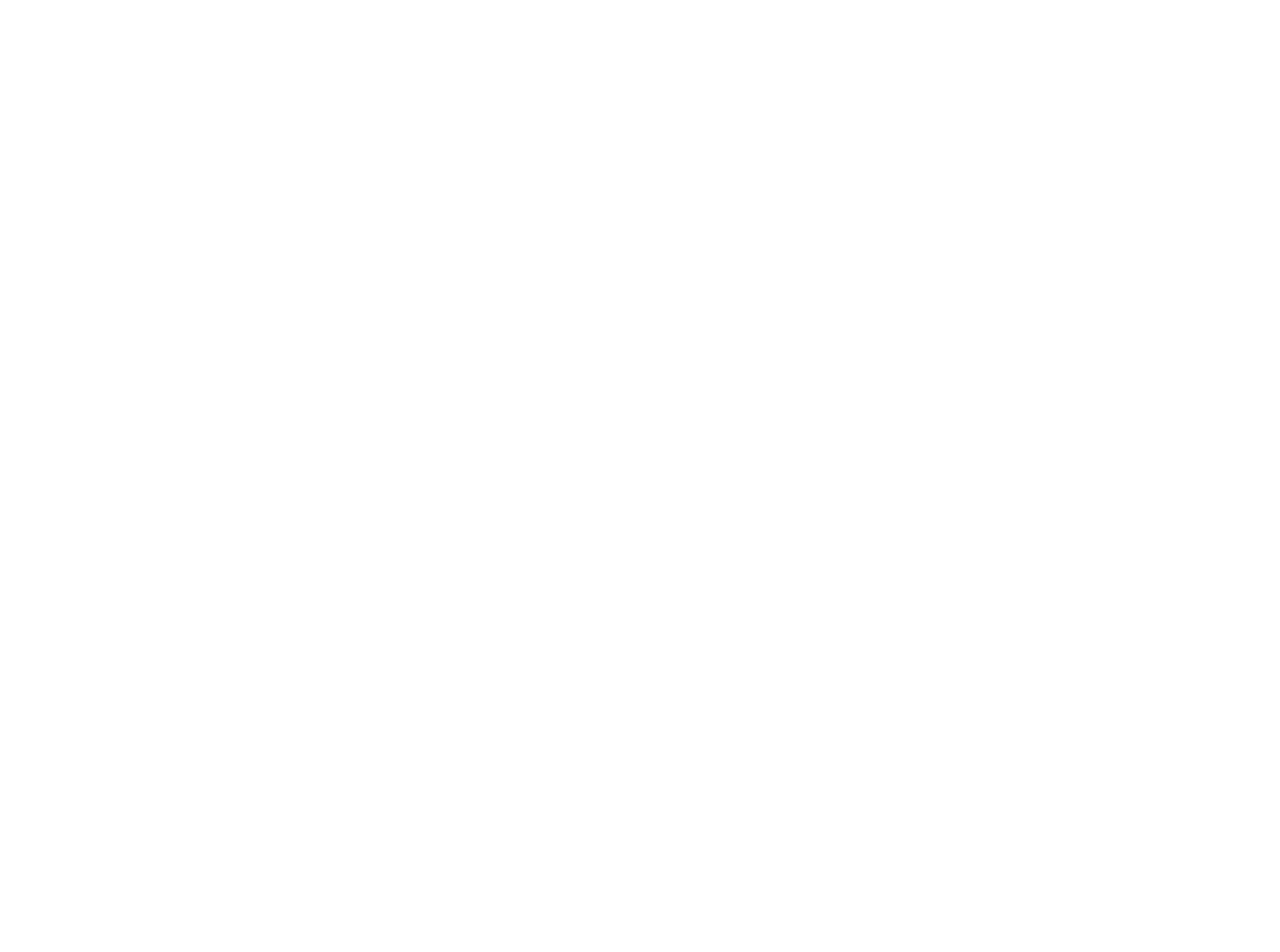
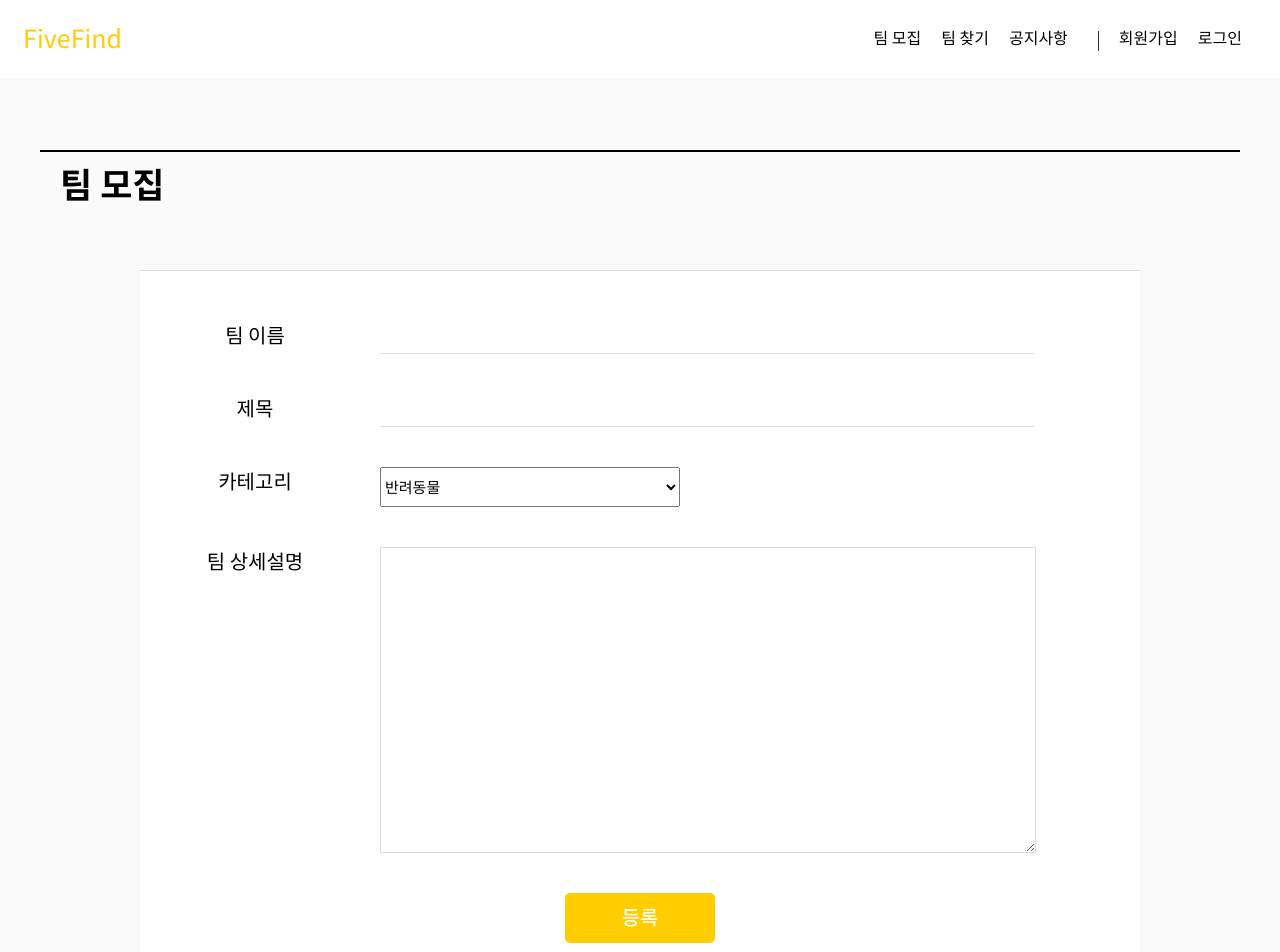
Before and after one commit to kye8524/FiveFind, a React (Create React App) app in the folder FiveFind_front/fivefind/: page /recruit in a window 1280 px wide. Shown: the top 952 px of the page. Before the commit the page ends 800 px from the top, so only its background shows below. Built offline with nearby package versions, Linux system fonts and the light colour scheme.

Commit message:
[feat] team recruit, team detail page

```diff
--- a/FiveFind_front/fivefind/src/App.js
+++ b/FiveFind_front/fivefind/src/App.js
@@ -9,6 +9,8 @@
 import NoticePage from "./pages/notice/notice_page";
 import NoticeDetail from "./pages/notice_detail/notice_detail";
 import TeamList from "./pages/team_list/team_list";
+import TeamRecruit from "./pages/team_recruit/team_recruit";
+import TeamDetail from "./pages/team_detail/team_detail";
 
 
 
@@ -23,6 +25,8 @@
             <Route path='/notice' component={NoticePage}/>
             <Route path='/notice_detail/:noticeSeq' component={NoticeDetail} />
             <Route path='/list' component={TeamList}/>
+            <Route path='/recruit' component={TeamRecruit}/>
+            <Route path='/list_detail' component={TeamDetail}/>
         </div>
     );
   }
--- /dev/null
+++ b/FiveFind_front/fivefind/src/components/Category/Category.jsx
@@ -0,0 +1,18 @@
+import React, {Component} from "react"
+import {Link, Route, withRouter} from 'react-router-dom';
+
+class Category extends Component{
+    render() {
+        return(
+            <div className="category">
+                <ul className="category_box">
+                    <li className="category_text">전체</li>
+                    <li className="category_text">코딩</li>
+                    <li className="category_text">어쩌구</li>
+                </ul>
+            </div>
+        )
+    }
+}
+
+export default Category;
--- a/FiveFind_front/fivefind/src/components/Header/Header.jsx
+++ b/FiveFind_front/fivefind/src/components/Header/Header.jsx
@@ -41,8 +41,8 @@
             <div className="header">
                 <Link to={'/'}><div className="header_title">FiveFind</div></Link>
                 <ul className="header_box">
-                    <li className="header_box_text">팀 모집</li>
-                    <li className="header_box_text"><Link to="/list">팀 찾기</Link></li>
+                    <li className="header_box_text"><Link to='/recruit'>팀 모집</Link></li>
+                    <li className="header_box_text"><Link to='/list'>팀 찾기</Link></li>
                     <li className="header_box_text"><Link to='/notice'>공지사항</Link></li>
                     <li className="header_box_bar" />
                     <li className="header_box_text">{!(this.state.token) ? <Link to ="/join"><div className='header-top-login-text'>회원가입</div></Link> : <Link to="/mypage"><div>마이페이지</div></Link>}</li>
--- a/FiveFind_front/fivefind/src/pages/notice/notice_page.css
+++ b/FiveFind_front/fivefind/src/pages/notice/notice_page.css
@@ -140,6 +140,7 @@
     display: flex;
     flex-direction: row;
     width: 1000px;
+    margin-left: 200px;
 }
 
 
--- a/FiveFind_front/fivefind/src/pages/notice/notice_page.jsx
+++ b/FiveFind_front/fivefind/src/pages/notice/notice_page.jsx
@@ -87,12 +87,6 @@
                     <div className="orderPage_line" />
                     <div className="orderPage__title">Notice</div>
                     <div className="orderPage__main">
-                        <div className="noticePage-nav">
-                            <div className="noticePage-nav-side">
-                                <Link to='/notice'><div className="noticePage-nav-text">공지</div></Link>
-                                <Link to='/event'><div className="noticePage-nav-text">이벤트</div></Link>
-                            </div>
-                        </div>
                         <div>
                             <div className='notice-info-head'>
                                 <div className='notice-info-title'>공지사항</div>
--- a/FiveFind_front/fivefind/src/pages/notice_detail/notice_detail.jsx
+++ b/FiveFind_front/fivefind/src/pages/notice_detail/notice_detail.jsx
@@ -42,13 +42,6 @@
                     <div className="orderPage_line" />
                     <div className="orderPage__title">Notice</div>
                     <div className="orderPage__main">
-
-                        <div className="noticePage-nav">
-                            <div className="noticePage-nav-side">
-                                <Link to='/notice'><div className="noticePage-nav-text">공지</div></Link>
-                                <Link to='/event'><div className="noticePage-nav-text">이벤트</div></Link>
-                            </div>
-                        </div>
                         <div>
                             <div className='order_info_title'>공지사항</div>
                             <div className='notice-info'>
--- /dev/null
+++ b/FiveFind_front/fivefind/src/pages/team_detail/team_detail.css
@@ -0,0 +1,58 @@
+.detail{
+    display: flex;
+    flex-direction: column;
+    align-items: center;
+}
+
+.detail_container{
+    width: 1000px;
+    margin: 150px 0;
+}
+
+.detail_title{
+    font-size: 35px;
+    font-weight: bold;
+    padding-bottom: 50px;
+    border-bottom: 1px solid #DDDDDD;
+}
+
+.detail_box{
+    display: flex;
+    flex-direction: row;
+    justify-content: flex-end;
+}
+
+.detail_box_title{
+    font-size: 20px;
+    font-weight: 400;
+    padding: 0 20px;
+    color: #918e8e;
+}
+
+.detail_box_text{
+    font-size: 20px;
+}
+
+.detail_text{
+    height: 300px;
+    margin: 20px 0;
+    border-top: 1px solid #DDDDDD;
+    border-bottom: 1px solid #DDDDDD;
+    padding: 30px 0;
+    text-align: left;
+    font-size: 17px;
+}
+
+.detail_btn{
+    display: flex;
+    justify-content: center;
+    align-items: center;
+    margin: 0px auto;
+    width: 150px;
+    height: 50px;
+    background-color: #ffcd00;
+    font-size: 18px;
+    color: white;
+    font-weight: 500;
+    border-radius: 5px;
+}
--- /dev/null
+++ b/FiveFind_front/fivefind/src/pages/team_detail/team_detail.jsx
@@ -0,0 +1,38 @@
+import React, {Component} from "react"
+import {Link, Route, withRouter} from 'react-router-dom';
+import Header from "../../components/Header/Header";
+import SideNav from "../../components/SideNav/SideNav";
+import Footer from "../../components/Footer/Footer";
+import People from "../../img/people.svg";
+import './team_detail.css';
+import  '../team_list/team_list.css';
+
+
+class TeamDetail extends Component{
+    render() {
+        return(
+            <div className="detail">
+                <Header/>
+                <div className="detail_container">
+                    <div className="detail_title">제목ㅇㅇㅇㅇㅇㅇㅇㅇㅇㅇ</div>
+                 <ul className="detail_box">
+                     <li className="detail_box_title">팀 이름</li>
+                     <li className="detail_box_text">ㅇㅇㅇㅇㅇ</li>
+                 </ul>
+                    <ul className="detail_box">
+                        <li className="detail_box_title">카테고리</li>
+                        <li className="detail_box_text">ㅇㅇㅇㅇㅇ</li>
+                    </ul>
+                    <div className="detail_text">
+                        K-Pop 팬덤 프로듀서 플랫폼<br/>
+                        2012년 음악전문 크라우드펀딩 플랫폼으로 시작한 '뮤직킹'은 2015년 글로벌 K-Pop 체험 프로그램 '킹 스튜디오'에 이어 2022년 10주년을 앞두고 K-Pop 팬덤 프로듀서 플랫폼을 준비하고 있습니다.
+                    </div>
+                    <Link to="/list"><button className="detail_btn">목록으로</button></Link>
+                </div>
+                <Footer/>
+            </div>
+        )
+    }
+}
+
+export default TeamDetail;
--- /dev/null
+++ b/FiveFind_front/fivefind/src/pages/team_recruit/team_recruit.css
@@ -0,0 +1,67 @@
+input{
+    border:0;
+    outline: 0;
+}
+
+
+.recruit_container{
+    display: flex;
+    flex-direction: column;
+    width: 1000px;
+    justify-content: center;
+    align-items: flex-start;
+    background-color: white;
+    border-top: 1px solid #DDDDDD;
+    border-bottom: 1px solid #DDDDDD;
+    margin-bottom: 50px;
+    margin-top: 30px;
+    padding-top: 30px;
+}
+
+.recruit_box{
+    display: flex;
+    flex-direction: row;
+    margin: 20px 0;
+}
+.recruit_box_title{
+    font-size: 20px;
+    width: 150px;
+    line-height: 30px;
+}
+
+.recruit_box_text{
+    margin-left: 50px;
+    border-bottom: 1px solid #DDDDDD;
+    width: 650px;
+    height: 30px;
+    font-size: 18px;
+
+}
+.recruit_box_category{
+    margin-left: 50px;
+    width: 300px;
+    height: 40px;
+    font-size: 15px;
+}
+.recruit_box_textbox{
+    margin-left: 50px;
+    border: 1px solid #DDDDDD;
+    width: 650px;
+    height: 300px;
+    font-size: 18px;
+}
+
+.recruit_box_btn{
+    display: flex;
+    justify-content: center;
+    align-items: center;
+    margin: 20px auto;
+    width: 150px;
+    height: 50px;
+    background-color: #ffcd00;
+    font-size: 20px;
+    color: white;
+    font-weight: 500;
+    border-radius: 5px;
+
+}
--- /dev/null
+++ b/FiveFind_front/fivefind/src/pages/team_recruit/team_recruit.jsx
@@ -0,0 +1,54 @@
+import React, {Component} from "react"
+import {Link, Route, withRouter} from 'react-router-dom';
+import Header from "../../components/Header/Header";
+import SideNav from "../../components/SideNav/SideNav";
+import Footer from "../../components/Footer/Footer";
+import People from "../../img/people.svg";
+import './team_recruit.css';
+import  '../team_list/team_list.css';
+
+
+class TeamRecruit extends Component{
+    render() {
+        return(
+            <div>
+                <div className="list">
+                    <Header/>
+                    <div className="list_container">
+                        <div className="list_bar"/>
+                        <div className="list_title">팀 모집</div>
+                            <div className="recruit_container">
+                                <ul className="recruit_box">
+                                    <li className="recruit_box_title">팀 이름</li>
+                                    <input type="text" className="recruit_box_text"/>
+                                </ul>
+                                <ul className="recruit_box">
+                                    <li className="recruit_box_title">제목</li>
+                                    <input type="text" className="recruit_box_text"/>
+                                </ul>
+                                <ul className="recruit_box">
+                                    <li className="recruit_box_title">카테고리</li>
+                                    <form>
+                                        <select className="recruit_box_category">
+                                            <option>반려동물</option>
+                                            <option>운동</option>
+                                            <option>개발</option>
+                                            <option>여행</option>
+                                        </select>
+                                    </form>
+                                </ul>
+                                <ul className="recruit_box">
+                                    <li className="recruit_box_title">팀 상세설명</li>
+                                    <textarea className="recruit_box_textbox"/>
+                                </ul>
+                                <button className="recruit_box_btn">등록</button>
+                            </div>
+                    </div>
+                </div>
+                <Footer/>
+            </div>
+        )
+    }
+}
+
+export default TeamRecruit;
```
Also changed, not shown: FiveFind_front/fivefind/src/components/Category/Category.css (added, +13 -0 lines), FiveFind_front/fivefind/src/pages/team_list/team_list.jsx (+6 -3 lines).
